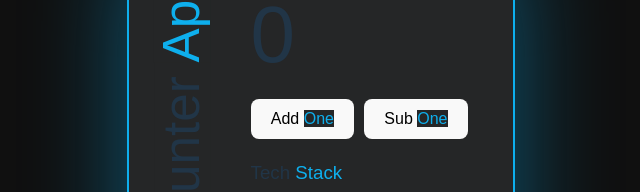
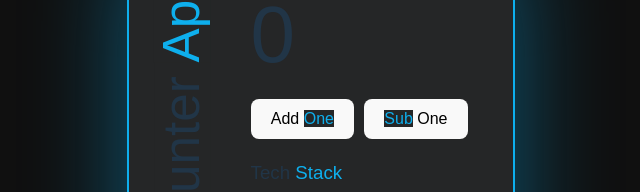
Before and after one commit to amanr1405/counter-app, a React (Vite) app: page / in a window 1280 px wide. Shown: the part 274-466 px from the top of the page, without its empty margins (319-959 px from the left). Built offline with nearby package versions, Linux system fonts and the light colour scheme; a web font is replaced by a local one.

Commit message:
added some css

```diff
--- a/src/App.jsx
+++ b/src/App.jsx
@@ -25,7 +25,7 @@ function Demo() {
             </div>
             <div className="text_button_b">
               <button className='incre' onClick={addOn}>Add <span>One</span></button>
-              <button className='decre' onClick={subOn}>Sub <span>One</span></button>
+              <button className='decre' onClick={subOn}><span>Sub</span> One</button>
             </div>
             <Tech/>
           </div>
```
